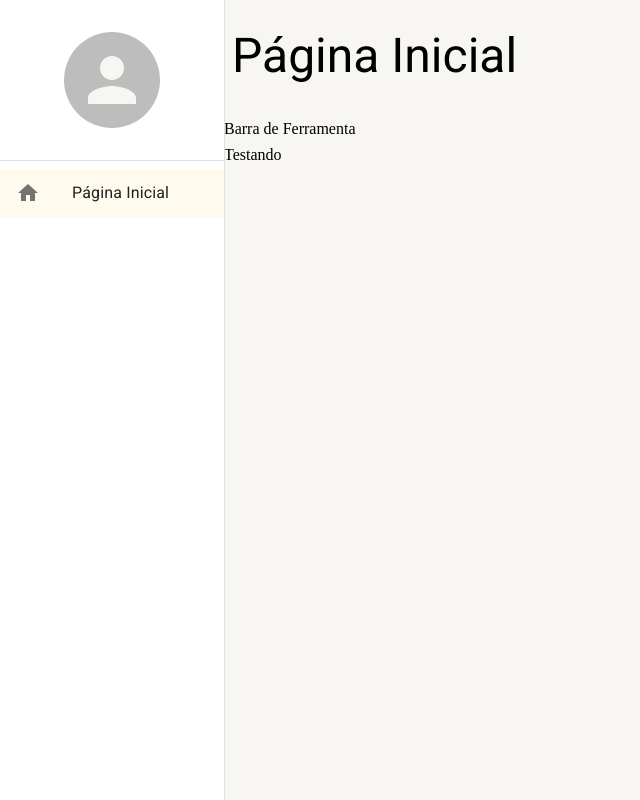
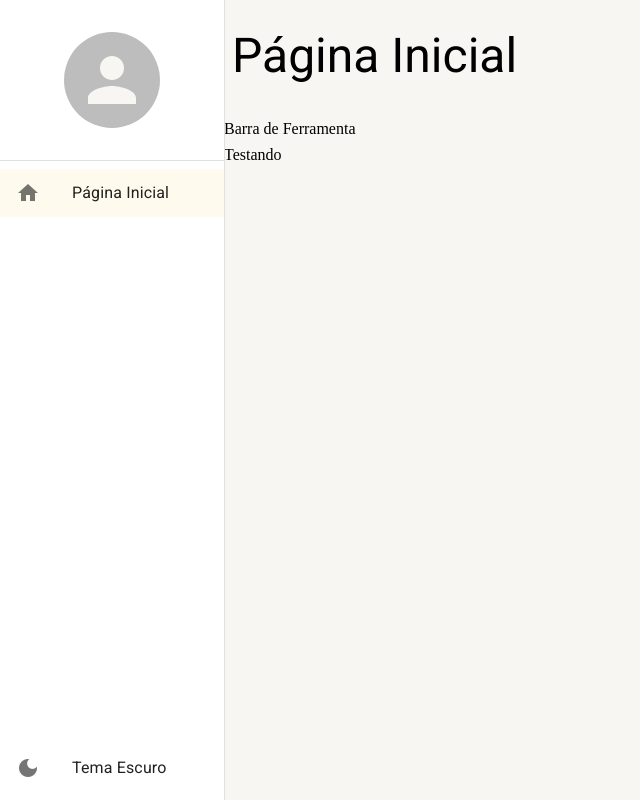
Before and after one commit to estaeldev/react-materialui-typescript, a React (Create React App) app: page /pagina-inicial in a window 1280 px wide. Shown: the whole page, without its empty margins (0-640 px from the left). Built offline with nearby package versions, Linux system fonts and the light colour scheme.

Commit message:
refectory: menu-lateral e temas

```diff
--- a/src/shared/components/menu-lateral/MenuLateral.tsx
+++ b/src/shared/components/menu-lateral/MenuLateral.tsx
@@ -1,6 +1,6 @@
-import { Avatar, Box, Divider, Drawer, List, useMediaQuery, useTheme } from "@mui/material"
+import { Avatar, Box, Divider, Drawer, Icon, List, ListItemButton, ListItemIcon, ListItemText, useMediaQuery, useTheme } from "@mui/material"
 import { FC, PropsWithChildren } from "react"
-import { useDrawerContext } from "../../hooks"
+import { useDrawerContext, useThemeContext } from "../../hooks"
 import { ListItemLink } from "./components/ListItemLink"
 
 export const MenuLateral: FC<PropsWithChildren> = ({children}) => {
@@ -8,6 +8,7 @@ export const MenuLateral: FC<PropsWithChildren> = ({children}) => {
     const theme = useTheme()
     const smDown = useMediaQuery(theme.breakpoints.down("sm"))
     const {isDrawerOpen, toggleDrawerOpen, drawerOptions} = useDrawerContext()
+    const {toggleTheme, themeName} = useThemeContext()
 
     return (
         <>
@@ -36,7 +37,15 @@ export const MenuLateral: FC<PropsWithChildren> = ({children}) => {
                         </List>
                     </Box>
 
+                    <Box paddingBottom={1}>
+                        <ListItemButton onClick={toggleTheme}>
+                            <ListItemIcon> <Icon>{themeName ===  "light" ? "dark_mode" : "light_mode"}</Icon> </ListItemIcon>
+                            <ListItemText primary={themeName === "dark" ? "Tema Claro" : "Tema Escuro"} />
+                        </ListItemButton>
+                    </Box>
+
                 </Box>
+
             </Drawer>
             <Box height={"100vh"} marginLeft={smDown ? 0 : theme.spacing(28)}>
                 {children}
--- a/src/shared/themes/DarkTheme.ts
+++ b/src/shared/themes/DarkTheme.ts
@@ -3,6 +3,7 @@ import { cyan, yellow } from "@mui/material/colors";
 
 export const DarkTheme = createTheme({
     palette: {
+        mode: "dark",
         primary: {
             main: yellow[700],
             dark: yellow[800],
@@ -19,5 +20,12 @@ export const DarkTheme = createTheme({
             default: "#303134",
             paper: "#202124"
         }
+    },
+    typography: {
+        allVariants: {
+            color: "white"
+        }
     }
+
+
 })
--- a/src/shared/themes/LightTheme.ts
+++ b/src/shared/themes/LightTheme.ts
@@ -3,6 +3,7 @@ import { cyan, yellow } from "@mui/material/colors";
 
 export const LightTheme = createTheme({
     palette: {
+        mode: "light",
         primary: {
             main: yellow[700],
             dark: yellow[800],
```
